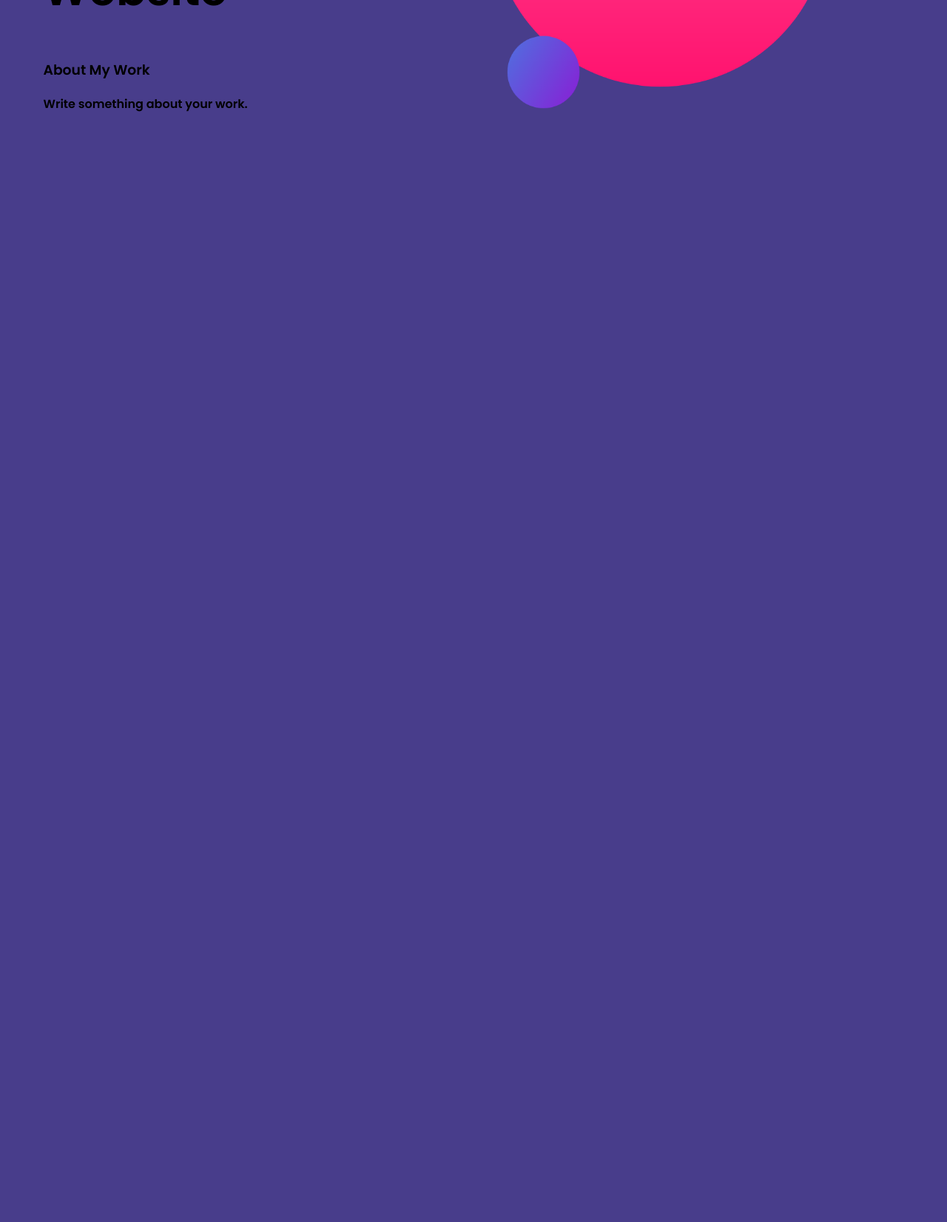
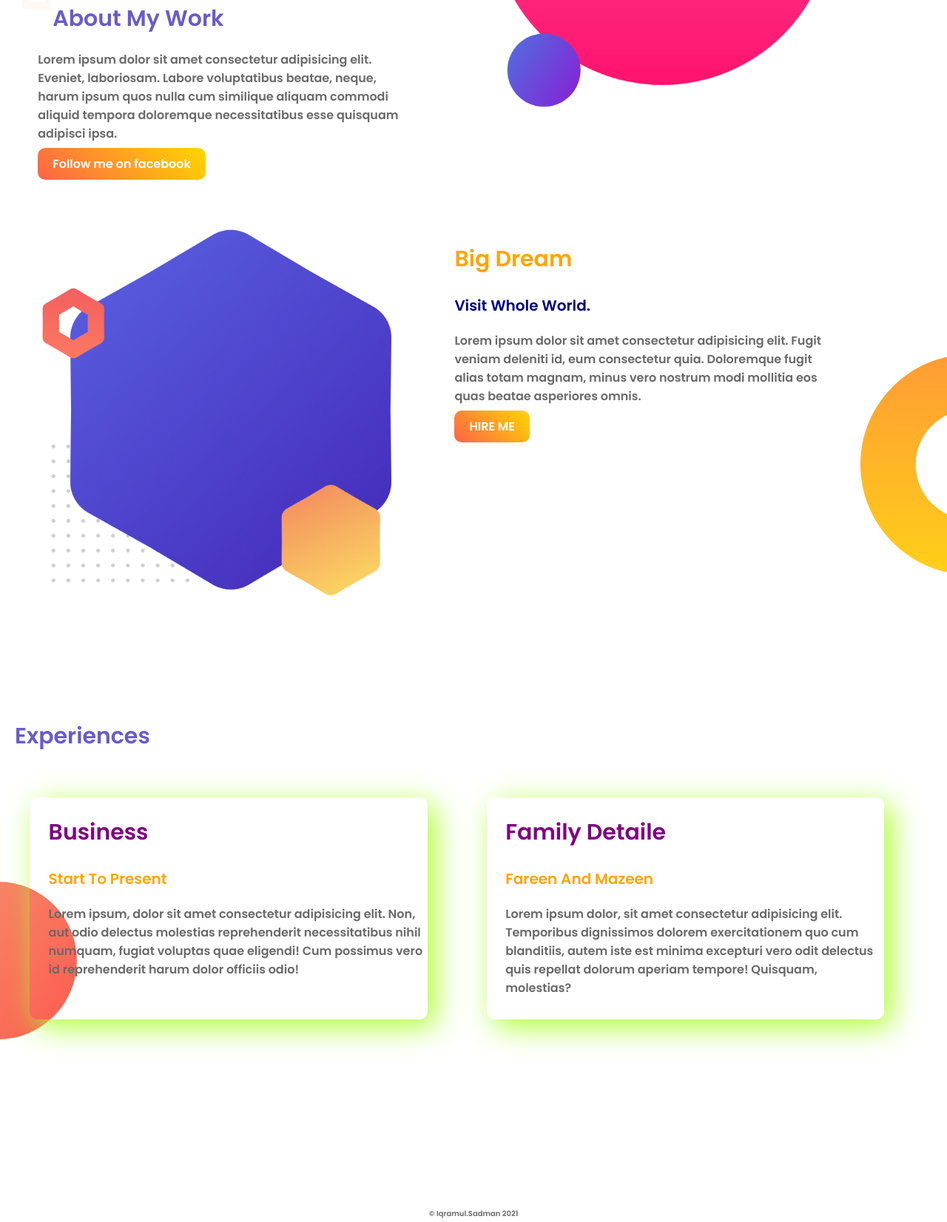
Before and after one commit to Sadman1999/Abul-Hasnat, a plain HTML site: page web-portfolio/index.html in a window 1280 px wide. Shown: the part 347-1999 px from the top of the page at 74% size. Before the commit the page ends 800 px from the top, so only its background shows below. Drawn offline with Linux system fonts and the light colour scheme.

Commit message:
excited to finish my uncle first ever website

```diff
--- a/web-portfolio/index.html
+++ b/web-portfolio/index.html
@@ -10,16 +10,44 @@
     <link rel="stylesheet" href="style.css">
 </head>
 <body>
-    <section>
+    <section class="top-banner">
         <div class="half-width">
             <h1>Welcome <span class="to-highlight">To</span></h1>
-            <h1><span class="abul-highlight">Abul Hasnat</span> Website</h1>
-            <h3>About My Work</h3>
-            <p>Write something about your work.</p>
+            <h1><span class="gold-highlight">Abul Hasnat</span> Website</h1>
+            <h2 class="experience">About My Work</h2>
+            <p>Lorem ipsum dolor sit amet consectetur adipisicing elit. Eveniet, laboriosam. Labore voluptatibus beatae, neque, harum ipsum quos nulla cum similique aliquam commodi aliquid tempora doloremque necessitatibus esse quisquam adipisci ipsa.</p>
+            <a class="link-button" target="_blank" href="https://web.facebook.com/abul.hasnat.900">Follow me on facebook</a>
         </div>
         <div class="half-width">
             <img src="images/my-bg2.png" alt="">
         </div>
     </section>
+    <section class="dream-area">
+        <div class="half-width">
+            <img src="images/Group 33089.png" alt="">
+        </div>
+        <div class="half-width">
+            <h2 class="second-highlight">Big Dream</h2>
+            <h3 class="visit-area">Visit Whole World.</h3>
+            <p>Lorem ipsum dolor sit amet consectetur adipisicing elit. Fugit veniam deleniti id, eum consectetur quia. Doloremque fugit alias totam magnam, minus vero nostrum modi mollitia eos quas beatae asperiores omnis.</p>
+            <a class="link-button" target="_blank" href="hasnat.realtor@gmail.com">HIRE ME</a>
+        </div>
+    </section>
+    <section class="experience-area">
+        <h2 class="experience">Experiences</h2>
+        <div class="half-width single-experience">
+            <h2 class="family-highlight">Business</h2>
+            <h3 class="second-highlight">Start To Present</h3>
+            <p>Lorem ipsum, dolor sit amet consectetur adipisicing elit. Non, aut odio delectus molestias reprehenderit necessitatibus nihil numquam, fugiat voluptas quae eligendi! Cum possimus vero id reprehenderit harum dolor officiis odio!</p>
+        </div>
+        <div class="half-width single-experience">
+            <h2 class="family-highlight">Family Detaile</h2>
+            <h3 class="second-highlight">Fareen And Mazeen</h3>
+            <p>Lorem ipsum dolor, sit amet consectetur adipisicing elit. Temporibus dignissimos dolorem exercitationem quo cum blanditiis, autem iste est minima excepturi vero odit delectus quis repellat dolorum aperiam tempore! Quisquam, molestias?</p>
+        </div>
+    </section>
+    <footer>
+        <p>© Iqramul.Sadman 2021</p>
+    </footer>
 </body>
 </html>
--- a/web-portfolio/style.css
+++ b/web-portfolio/style.css
@@ -1,14 +1,26 @@
 body{
+    margin: 0;
     font-family: 'Poppins', sans-serif;
-    background-color: darkslateblue;
 }
 h1{
-    font-size: 60px;
+    font-size: 50px;
+}
+h2{
+    font-size: 30px;
+}
+h3{
+    font-size: 20px;
+}
+p{
+    color: dimgray;
+}
+.second-highlight{
+    color: orange;
 }
 .to-highlight{
     color:red;
 }
-.abul-highlight{
+.gold-highlight{
     color: gold;
 }
 .half-width{
@@ -20,3 +32,49 @@ h1{
 .half-width img{
     width: 100%;
 }
+.top-banner{
+    background-image: url("images/top-banner.png");
+    background-repeat: no-repeat;
+}
+section{
+    height: 500px;
+    padding-bottom: 150px;
+}
+.link-button{
+    text-decoration: none;
+    background-image: linear-gradient(45deg, tomato, gold);
+    padding: 10px 20px;
+    border-radius: 10px;
+    color: white;
+    font-weight: 700;
+}
+.dream-area{
+    background-image: url("images/dream-bg.png");
+    background-repeat: no-repeat;
+    background-position: right;
+}
+.family-highlight{
+    color: purple;
+}
+.experience{
+    color: slateblue;
+    margin: 20px;
+}
+.visit-area{
+    color:navy;
+}
+.single-experience{
+    box-shadow: 10px 10px 40px greenyellow;
+    border-radius: 10px;
+    height: 60%;
+    margin: 40px;
+}
+.experience-area{
+    background-image: url("images/exp-bg.png");
+    background-repeat: no-repeat;
+    background-position: left;
+}
+footer p{
+    text-align: center;
+    font-size: 10px;
+}
```
Also changed, not shown: web-portfolio/images/Group 33089.png (added).
